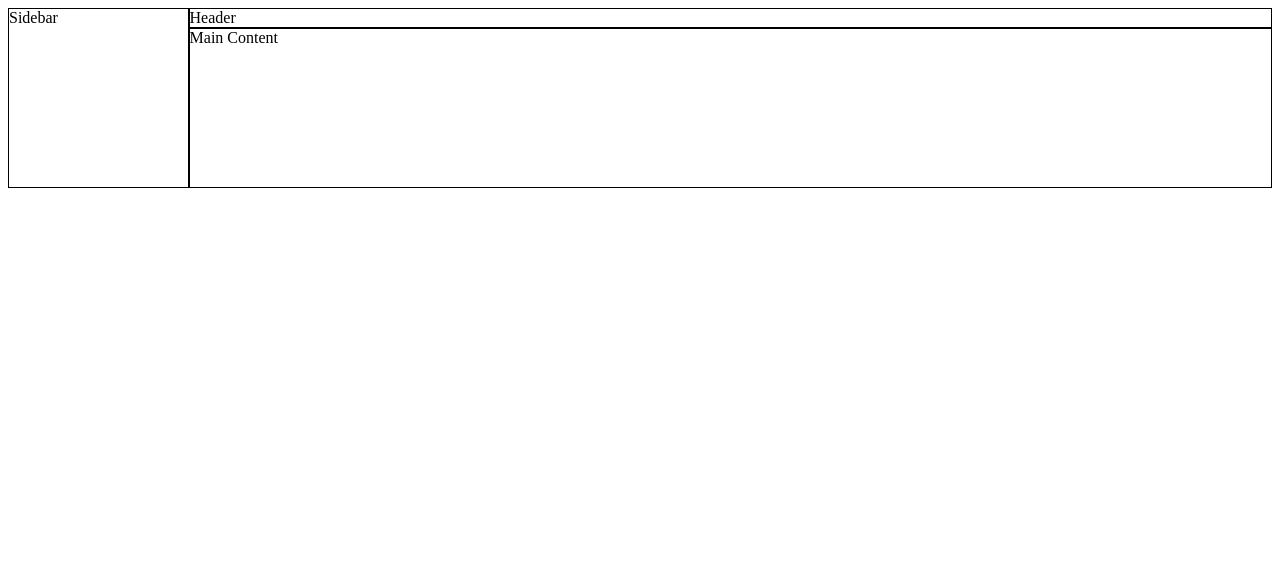
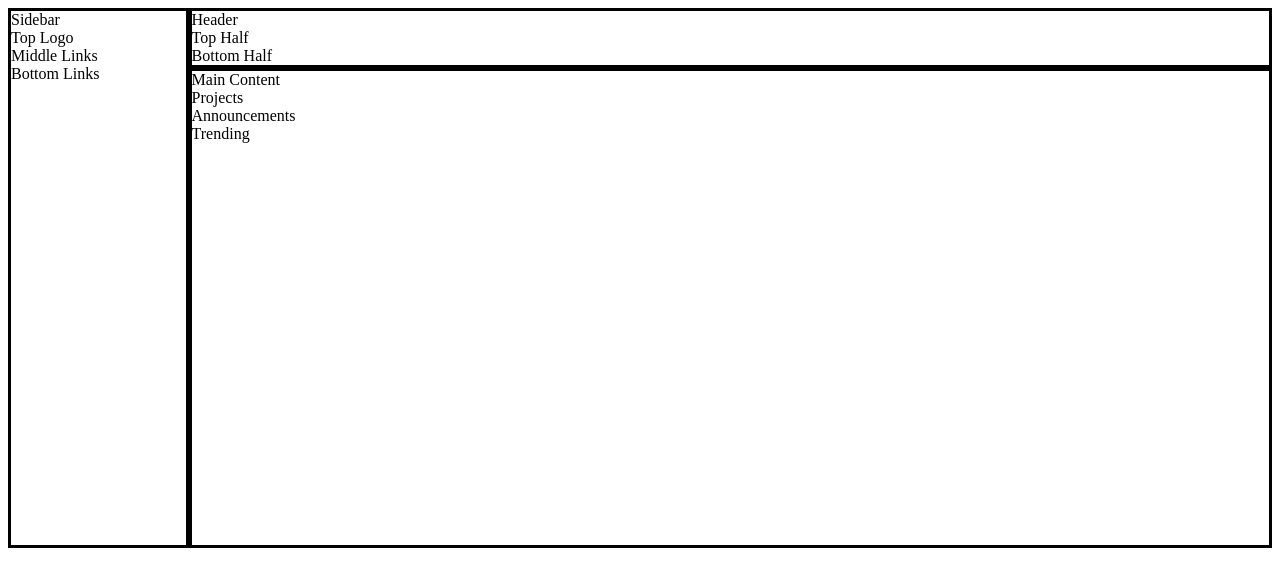
Before and after one commit to CourierLFF/odin-admindashboard, a plain HTML site: page index.html in a window 1280 px wide. Drawn offline with Linux system fonts and the light colour scheme.

Commit message:
Make divs in main html for organization

```diff
--- a/index.html
+++ b/index.html
@@ -8,9 +8,39 @@
 </head>
 <body>
     <div class="main-container">
-        <div class="header">Header</div>
-        <div class="sidebar">Sidebar</div>
-        <div class="main-content">Main Content</div>
+        <div class="header">
+            Header
+            <div class="header-top-half">
+                Top Half
+            </div>
+            <div class="header-bottom-half">
+                Bottom Half
+            </div>
+        </div>
+        <div class="sidebar">
+            Sidebar
+            <div class="sidebar-top-logo">
+                Top Logo
+            </div>
+            <div class="sidebar-middle-links">
+                Middle Links
+            </div>
+            <div class="sidebar-bottom-links">
+                Bottom Links
+            </div>
+        </div>
+        <div class="main-content">
+            Main Content
+            <div class="main-content-projects">
+                Projects
+            </div>
+            <div class="main-conent-announcements">
+                Announcements
+            </div>
+            <div class="main-conent-trending">
+                Trending
+            </div>
+        </div>
     </div>
 </body>
 </html>
--- a/styles.css
+++ b/styles.css
@@ -7,7 +7,7 @@
 .header,
 .sidebar,
 .main-content {
-    border: black solid 1px;
+    border: black solid 3px;
 }
 
 
```
